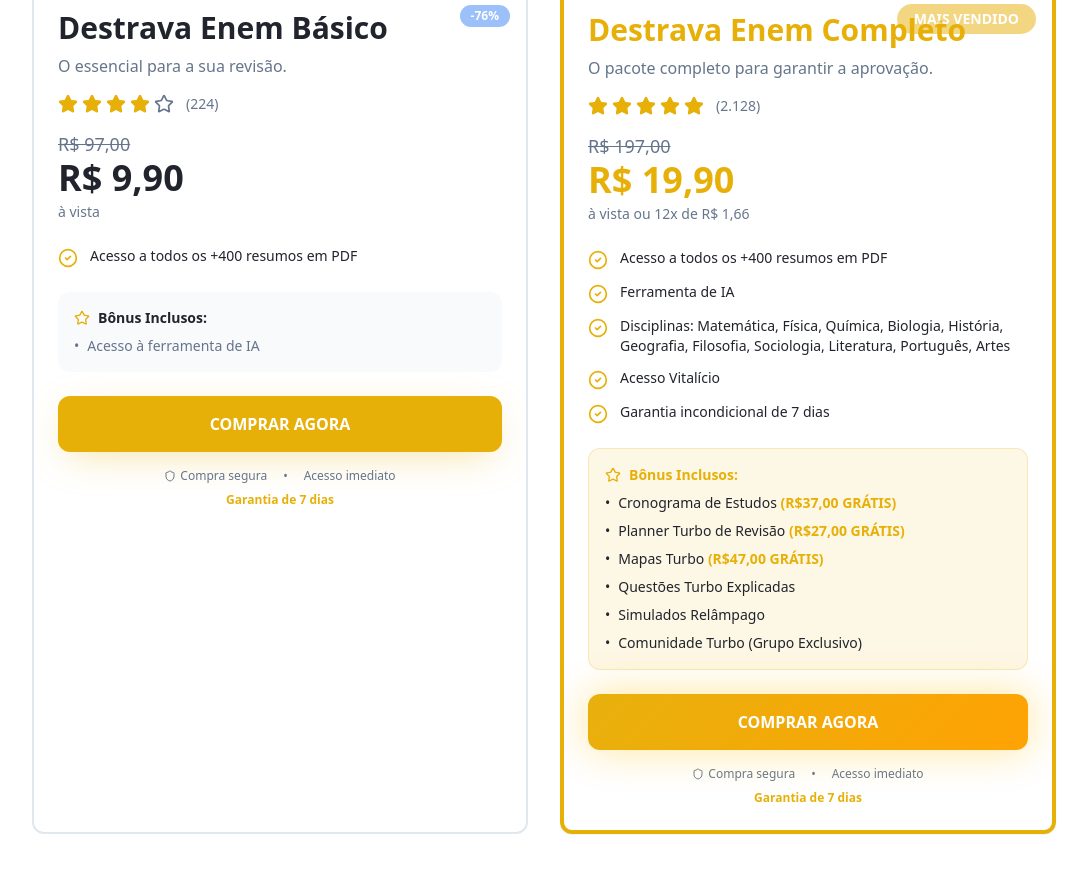
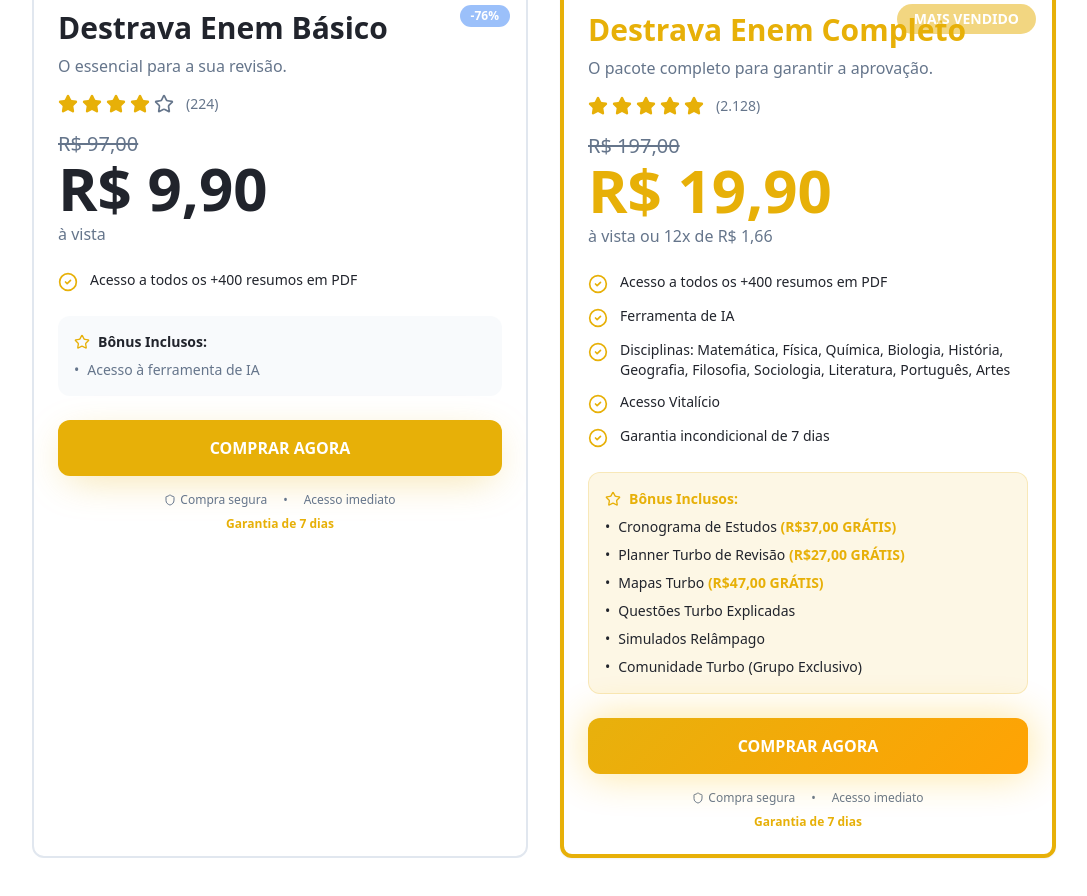
Before and after one commit to Alezihh/destrava_enem, a React (Vite) app: page / in a window 1280 px wide. Shown: the part 5820-6716 px from the top of the page, without its empty margins (96-1183 px from the left). Built offline with nearby package versions, Linux system fonts and the light colour scheme; the HTML template or start-up script is replaced by a standard one.

Commit message:
Aumentar tamanho dos preços dos planos para mobile
- Aumentar fonte dos preços de text-3xl para text-5xl no mobile
- Aumentar fonte dos preços de text-4xl para text-6xl no desktop
- Melhorar legibilidade dos textos de preço em dispositivos móveis

```diff
--- a/src/pages/Index.tsx
+++ b/src/pages/Index.tsx
@@ -648,9 +648,9 @@ const Index = () => {
                 </div>
 
                 <div className="mb-6">
-                  <p className="text-muted-foreground line-through text-lg">R$ 97,00</p>
-                  <p className="text-3xl sm:text-4xl font-extrabold text-foreground mb-1">R$ 9,90</p>
-                  <p className="text-sm text-muted-foreground">à vista</p>
+                  <p className="text-muted-foreground line-through text-lg sm:text-xl">R$ 97,00</p>
+                  <p className="text-5xl sm:text-6xl font-extrabold text-foreground mb-1">R$ 9,90</p>
+                  <p className="text-sm sm:text-base text-muted-foreground">à vista</p>
                 </div>
 
                 <ul className="space-y-3 mb-6">
@@ -722,9 +722,9 @@ const Index = () => {
                 </div>
 
                 <div className="mb-6">
-                  <p className="text-muted-foreground line-through text-lg">R$ 197,00</p>
-                  <p className="text-3xl sm:text-4xl font-extrabold text-primary mb-1">R$ 19,90</p>
-                  <p className="text-sm text-muted-foreground">à vista ou 12x de R$ 1,66</p>
+                  <p className="text-muted-foreground line-through text-lg sm:text-xl">R$ 197,00</p>
+                  <p className="text-5xl sm:text-6xl font-extrabold text-primary mb-1">R$ 19,90</p>
+                  <p className="text-sm sm:text-base text-muted-foreground">à vista ou 12x de R$ 1,66</p>
                 </div>
 
                 <ul className="space-y-3 mb-6">
```
